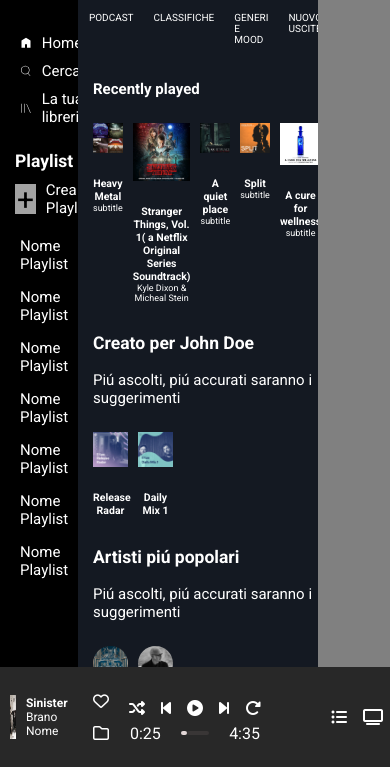
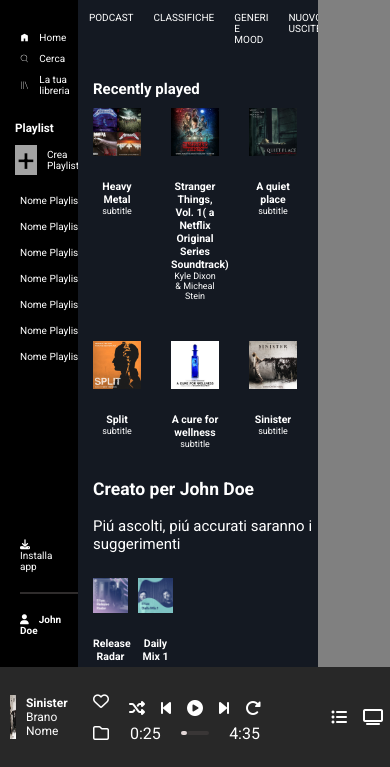
Before and after one commit to MattiaCallegaro/html-css-spotifyweb, a plain HTML site: page index.html in a window 390 px wide. Shown: the part 77-844 px from the top of the page. Drawn offline with Linux system fonts and the light colour scheme.

Commit message:
[UPD] meadia mb complete

```diff
--- a/css/style.css
+++ b/css/style.css
@@ -196,6 +196,7 @@ li {
     gap: 10px;
     margin-left: 15px;
     margin-right: 15px;
+    width: 96%;
 }
 
 .Creato-per-JohnDoe {
@@ -206,7 +207,7 @@ li {
 }
 
 .card1 {
-    width: calc(100% / 6 -20px);
+    width: calc(100% / 5);
     margin-top: 25px;
 }
 
@@ -366,7 +367,7 @@ footer i {
     margin-left: 15px;
 }
 
-.icone-mid{
+.icone-mid {
     display: flex;
     justify-content: center
 }
@@ -378,6 +379,51 @@ footer i {
 
 }
 
-.control-mid{
+.control-mid {
     width: 100%;
 }
+
+@media screen and (max-width:768px) {
+
+    .recently-played {
+        display: flex;
+        flex-wrap: wrap;
+        gap: 30px;
+
+        width: 100%;
+    }
+
+    .card1 {
+        width: calc (100% / 4);
+        margin-top: 10px;
+    }
+
+    .sidebar {
+        height: 100%;
+        width: 20%;
+        background-color: rgb(0, 0, 0);
+        display: flex;
+        flex-wrap: wrap;
+        flex-direction: column;
+        font-size: 10px;
+    }
+
+    .utente {
+        padding: 20px;
+        gap: 5px;
+        font-size: 10px;
+    }
+
+    .install-top {
+        padding: 20px;
+        gap: 5px;
+        font-size: 10px;
+    }
+}
+
+
+
+
+@media screen and (min-width:576px) {}
+
+@media screen and (min-width:476px) {}
--- a/index.html
+++ b/index.html
@@ -75,7 +75,7 @@
                 <div class="card1">
                     <img class="card1-img" src="./img/stranger.jpeg" alt="metal">
                     <div class="text-card">
-                        <h3>Stranger Things, Vol. <br> 1&#40 a Netflix Original <br> Series Soundtrack&#41</h3>
+                        <h3>Stranger Things, Vol. 1&#40 a Netflix Original  Series Soundtrack&#41</h3>
                         <p>Kyle Dixon & Micheal Stein</p>
                     </div>
                 </div>
```
